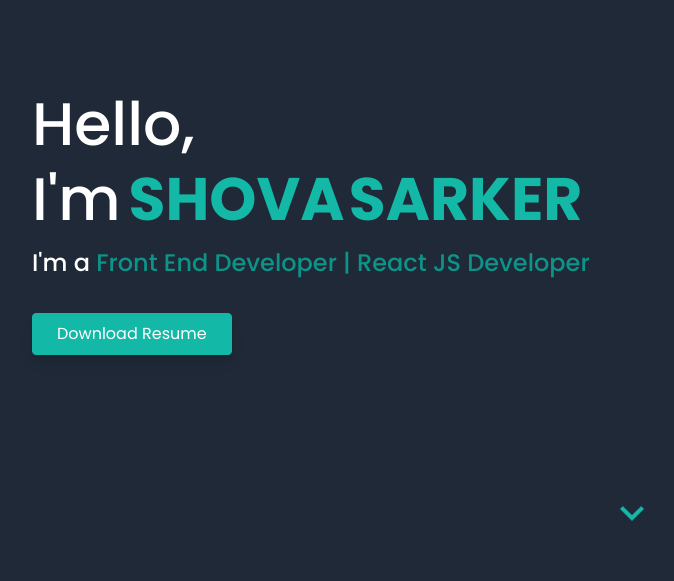
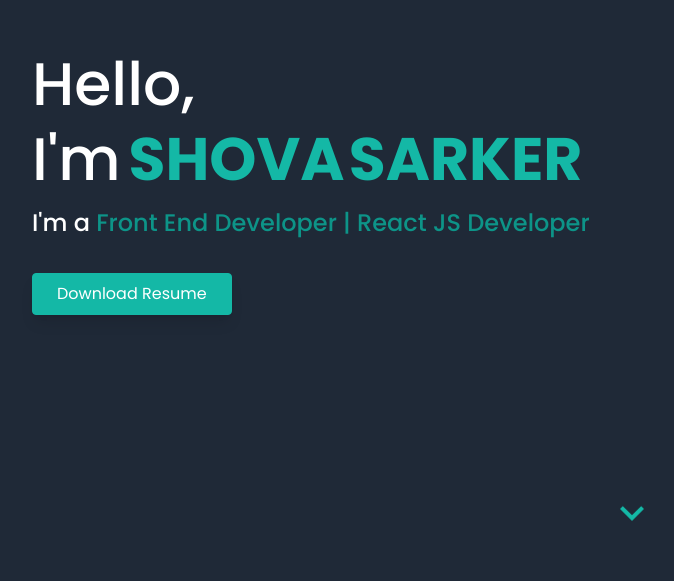
Before and after one commit to shovasarker/portfolio, a React (Create React App) app: page / in a window 1280 px wide. Shown: the part 219-800 px from the top of the page, without its empty margins (32-706 px from the left). Built offline with nearby package versions, Linux system fonts and the light colour scheme.

Commit message:
Some design Changes in Banner

```diff
--- a/src/pages/home/components/Banner/index.jsx
+++ b/src/pages/home/components/Banner/index.jsx
@@ -6,7 +6,7 @@ import DeveloperName from '../DeveloperName'
 
 const Banner = () => {
   return (
-    <section className='relative h-screen pt-20 flex items-center bg-gray-800'>
+    <section className='relative h-screen flex items-center bg-gray-800'>
       <div className='container px-6 md:px-10 lg:px-16 font-poppins'>
         <h1 className=' text-4xl leading-snug md:text-6xl font-medium md:leading-tight text-white'>
           Hello,
```
